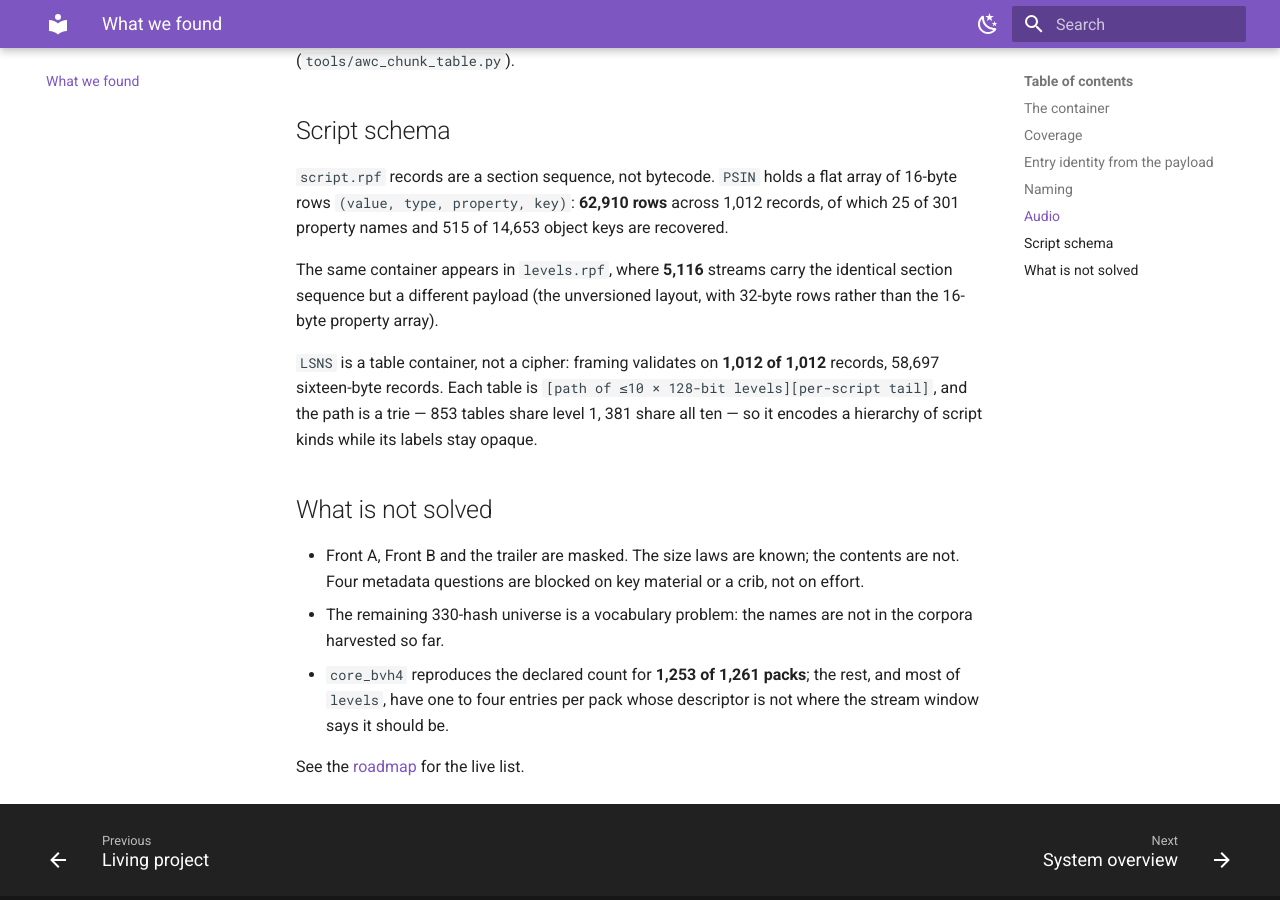
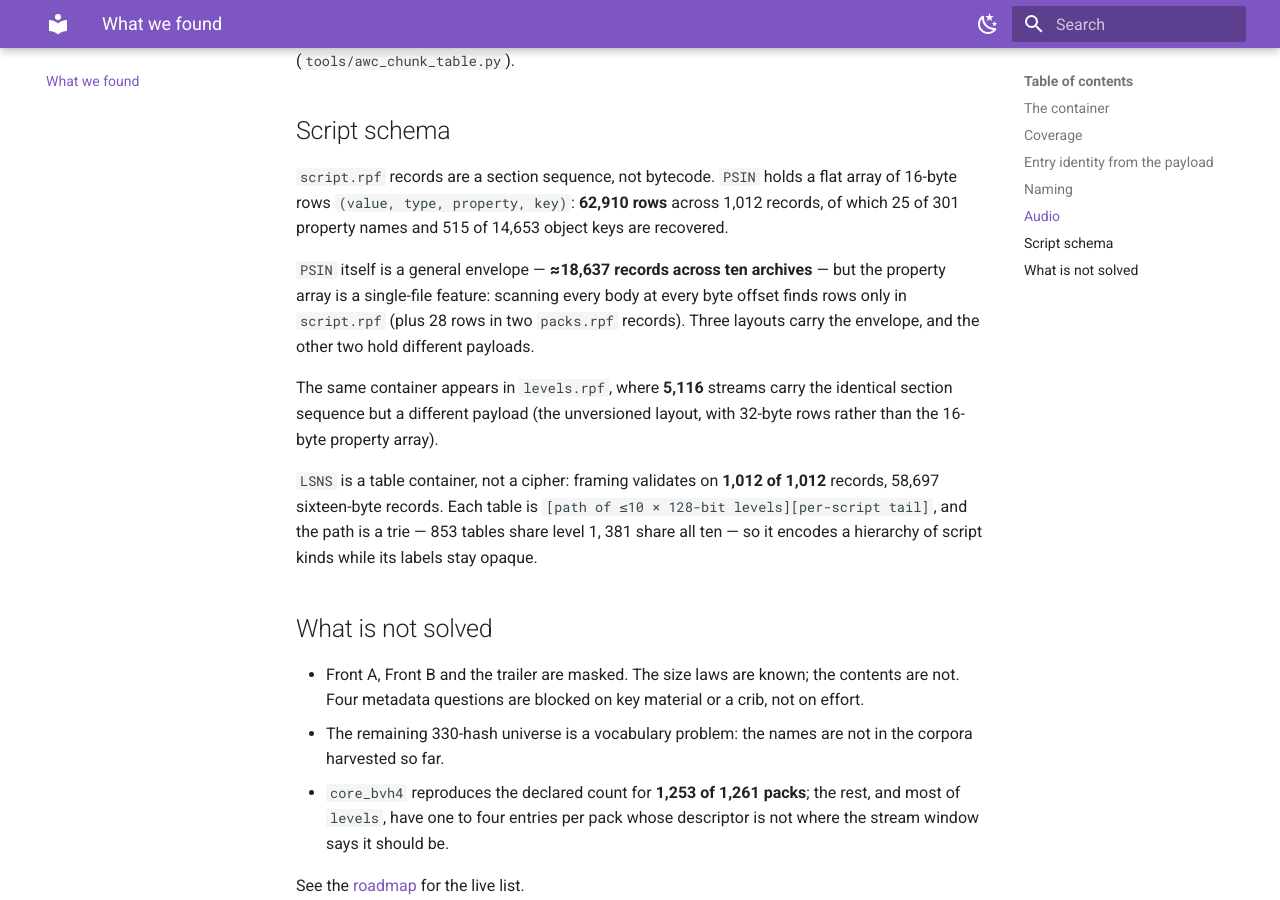
Before and after one commit to lynxnathan/rage-tools-vi, an MkDocs documentation site: the page built from docs/findings.md, in a window 1280 px wide and 900 px high, scrolled down 2455 px. Built offline with MkDocs 1.6.1 and Material for MkDocs 9.7.7, drawn with Linux system fonts in a browser that asks for light colours.

Commit message:
docs: PSIN as a general envelope with a single-file property schema

```diff
--- a/docs/findings.md
+++ b/docs/findings.md
@@ -88,6 +88,11 @@ array of 16-byte rows `(value, type, property, key)`: **62,910 rows** across 1,0
 records, of which 25 of 301 property names and 515 of 14,653 object keys are
 recovered.
 
+`PSIN` itself is a general envelope — **≈18,637 records across ten archives** — but
+the property array is a single-file feature: scanning every body at every byte offset
+finds rows only in `script.rpf` (plus 28 rows in two `packs.rpf` records). Three
+layouts carry the envelope, and the other two hold different payloads.
+
 The same container appears in `levels.rpf`, where **5,116** streams carry the
 identical section sequence but a different payload (the unversioned layout, with
 32-byte rows rather than the 16-byte property array).
```
Also changed, not shown: README.md (+1 -1 lines), docs/index.md (+1 -1 lines), docs/reference/glossary.md (+1 -1 lines).
